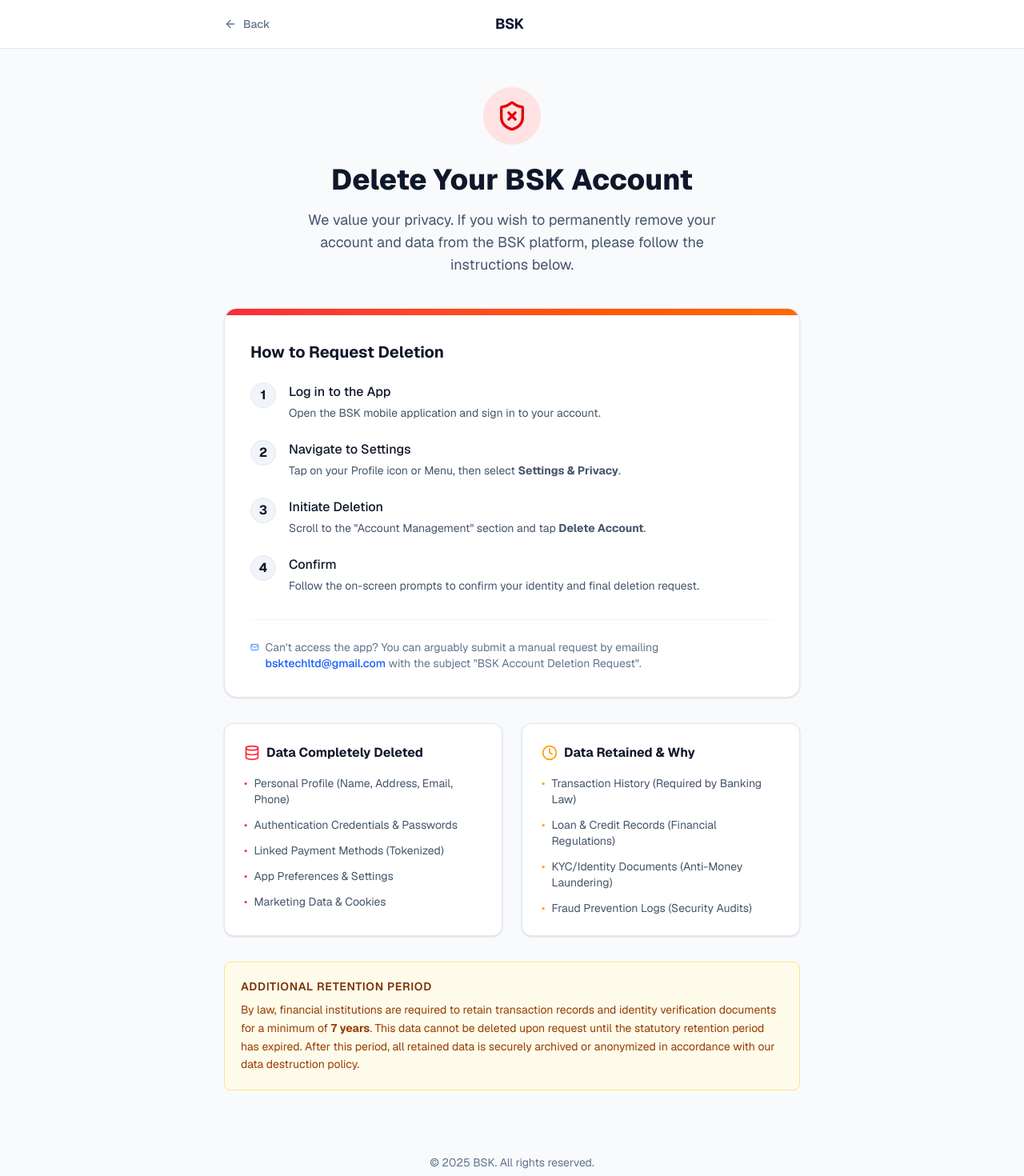
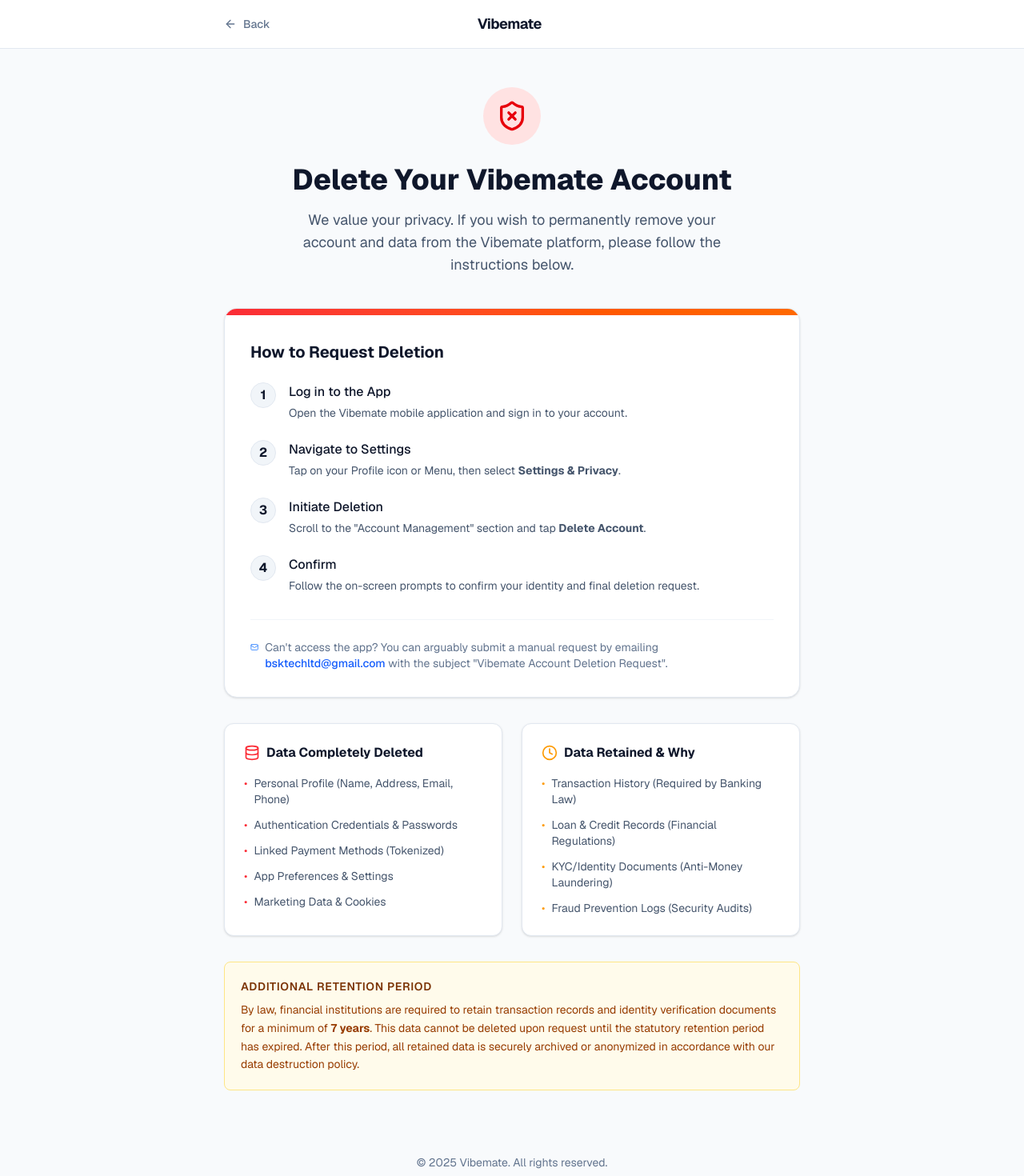
Before and after one commit to Success1050/StudentSpark_Privacy, a Next.js app: page /account-deletion in a window 1280 px wide. Shown: the top 1470 px of the page at 80% size. Built offline with nearby package versions, Linux system fonts and the light colour scheme.

Commit message:
changed to vibemate

```diff
--- a/app/account-deletion/page.tsx
+++ b/app/account-deletion/page.tsx
@@ -13,7 +13,7 @@
                     <Link href="/" className="text-slate-500 hover:text-slate-900 dark:hover:text-slate-200 transition-colors flex items-center gap-2 text-sm font-medium">
                         <ArrowLeft className="w-4 h-4" /> Back
                     </Link>
-                    <span className="font-bold text-lg tracking-tight text-slate-900 dark:text-white">BSK</span>
+                    <span className="font-bold text-lg tracking-tight text-slate-900 dark:text-white">Vibemate</span>
                     <div className="w-16"></div> {/* Spacer for centering */}
                 </div>
             </header>
@@ -25,10 +25,10 @@
                         <ShieldX className="w-10 h-10" />
                     </div>
                     <h1 className="text-3xl sm:text-4xl font-extrabold text-slate-900 dark:text-white mb-4">
-                        Delete Your BSK Account
+                        Delete Your Vibemate Account
                     </h1>
                     <p className="text-lg text-slate-600 dark:text-slate-400 max-w-xl mx-auto">
-                        We value your privacy. If you wish to permanently remove your account and data from the BSK platform, please follow the instructions below.
+                        We value your privacy. If you wish to permanently remove your account and data from the Vibemate platform, please follow the instructions below.
                     </p>
                 </div>
 
@@ -46,7 +46,7 @@
                                     <div className="flex-shrink-0 w-8 h-8 rounded-full bg-slate-100 dark:bg-slate-700 text-slate-900 dark:text-white flex items-center justify-center font-bold border border-slate-200 dark:border-slate-600">1</div>
                                     <div>
                                         <h3 className="font-medium text-slate-900 dark:text-white mb-1">Log in to the App</h3>
-                                        <p className="text-slate-600 dark:text-slate-400 text-sm">Open the BSK mobile application and sign in to your account.</p>
+                                        <p className="text-slate-600 dark:text-slate-400 text-sm">Open the Vibemate mobile application and sign in to your account.</p>
                                     </div>
                                 </div>
                                 <div className="flex gap-4">
@@ -76,7 +76,7 @@
                                 <p className="text-sm text-slate-500 dark:text-slate-400 flex items-start gap-2">
                                     <Mail className="w-4 h-4 mt-0.5 text-blue-500" />
                                     <span>
-                                        Can't access the app? You can arguably submit a manual request by emailing <a href="mailto:support@berkeleybanking.com" className="text-blue-600 hover:underline font-medium">bsktechltd@gmail.com</a> with the subject "BSK Account Deletion Request".
+                                        Can't access the app? You can arguably submit a manual request by emailing <a href="mailto:support@berkeleybanking.com" className="text-blue-600 hover:underline font-medium">bsktechltd@gmail.com</a> with the subject "Vibemate Account Deletion Request".
                                     </span>
                                 </p>
                             </div>
@@ -140,7 +140,7 @@
             </main>
 
             <footer className="py-8 text-center text-slate-500 dark:text-slate-500 text-sm">
-                <p>&copy; {new Date().getFullYear()} BSK. All rights reserved.</p>
+                <p>&copy; {new Date().getFullYear()} Vibemate. All rights reserved.</p>
             </footer>
         </div>
     );
```
